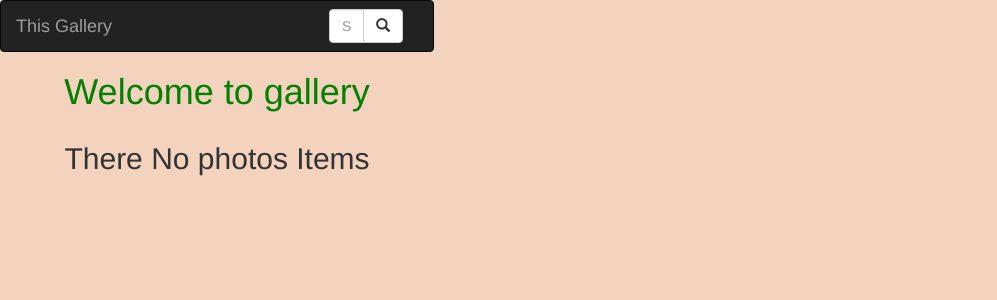
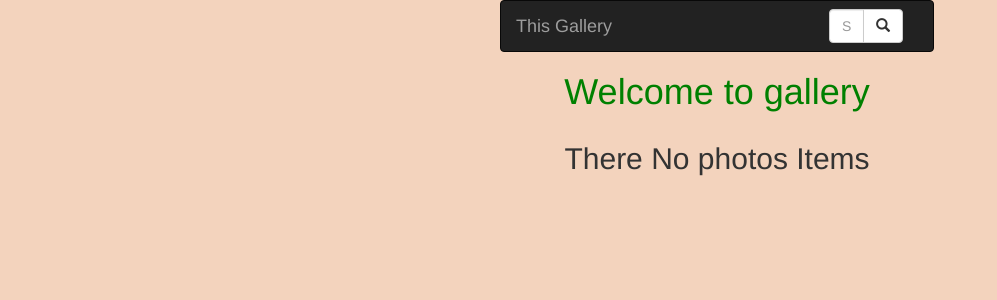
Before and after one commit to chinmoykalita/Django, a Django app: page / in a window 1280 px wide. Shown: the top 300 px of the page, without its empty margins (0-997 px from the left). Run offline with Django 3.2, Linux system fonts and the light colour scheme; data that the repository does not hold is empty; some libraries are stand-ins or nearby versions.

Commit message:
I put  a margin on body

```diff
--- a/static/css/basephotos.css
+++ b/static/css/basephotos.css
@@ -6,4 +6,5 @@ h1
 body{
     background-color: #F3D3BD;
     float: left;
+    margin-left: 500px;
 }
```
